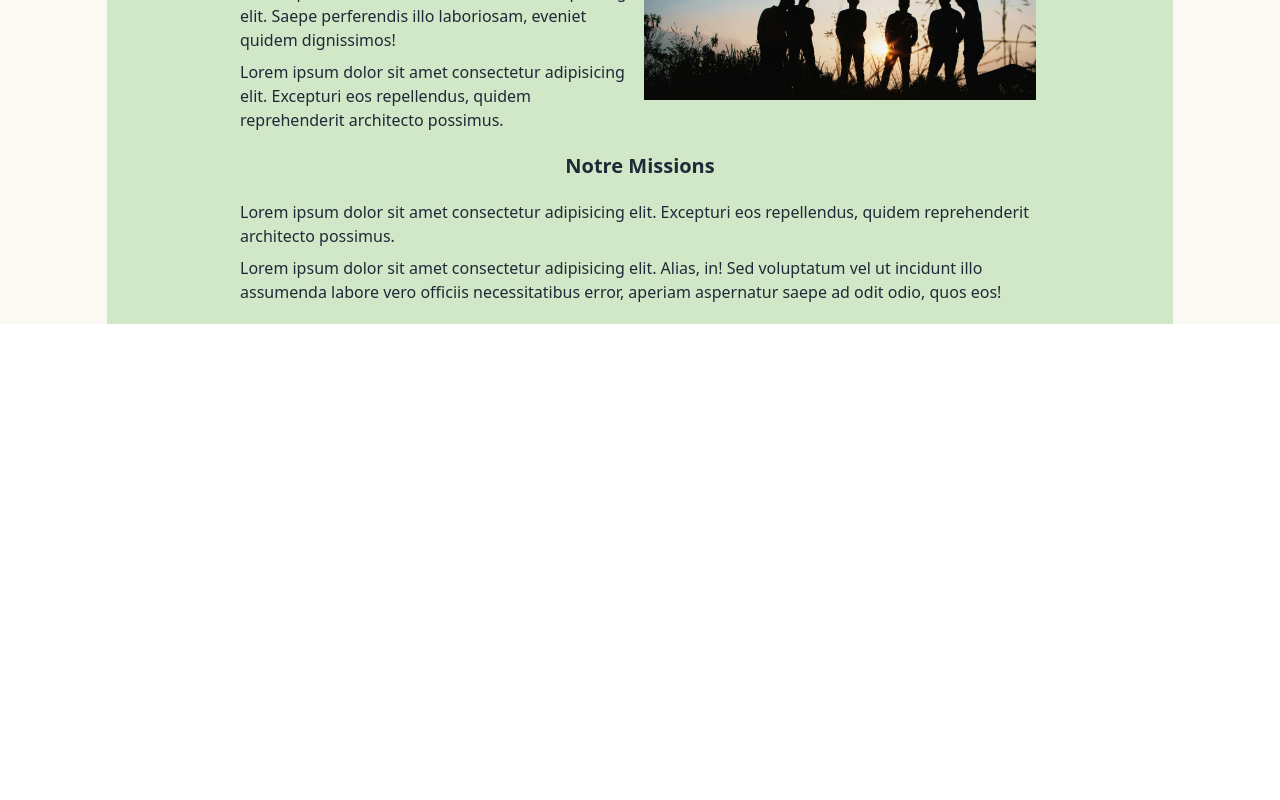
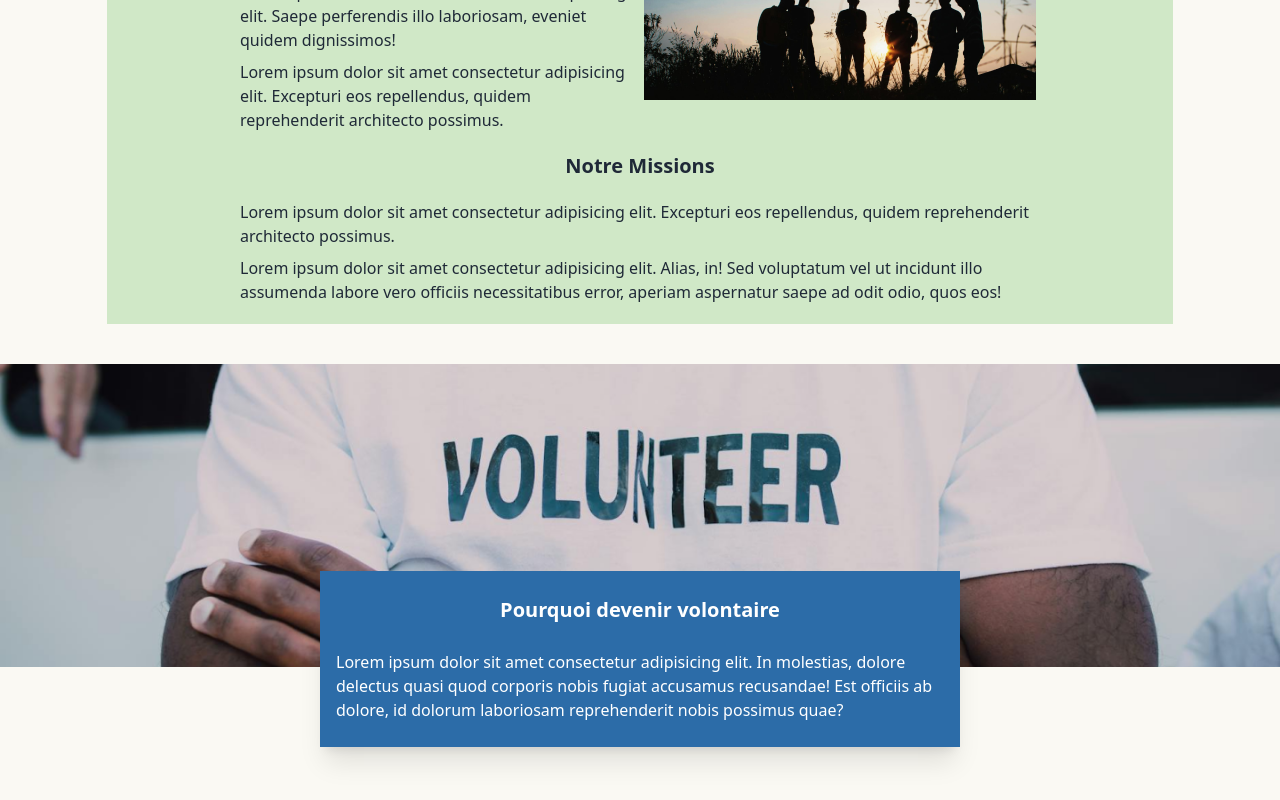
Before and after one commit to fromSoundToDev/iyf, a React (Vite) app in the folder frontend/: page / in a window 1280 px wide. Shown: the part 1498-2298 px from the top of the page. Before the commit the page ends 1822 px from the top, so only its background shows below. Built offline with nearby package versions, Linux system fonts and the light colour scheme.

Commit message:
finish volunteer section Ui

```diff
--- a/frontend/src/components/AboutSection.jsx
+++ b/frontend/src/components/AboutSection.jsx
@@ -3,7 +3,7 @@ import about_img from "../assets/images/Rectangle 25.png";
 
 export default function AboutSection() {
   return (
-    <div className=" flex flex-col justify-center items-center w-5/6 bg-[#acdaa188] py-5  space-y-5 mt-10 mx-auto">
+    <div className=" flex flex-col justify-center items-center w-5/6 bg-[#acdaa188] py-5 mb-10 space-y-5 mt-10 mx-auto">
       <h1 className="w-3/4 font-semibold text-lg sm:text-xl text-center ">
         Qui somme nous ?
       </h1>
--- /dev/null
+++ b/frontend/src/components/VolonteerSection.jsx
@@ -0,0 +1,19 @@
+import React from "react";
+import volonteer_img from "../assets/images/volunteer.png";
+
+export default function VolonteerSection() {
+  return (
+    <div className=" w-full   ">
+      <img src={volonteer_img} alt="" className="relative" />
+      <div className=" -translate-y-24 mx-auto text-white  w-1/2 h-44  bg-[#2c6ca8] p-4 shadow-xl grid place-items-center gap-2">
+        <h1 className="font-semibold text-xl  ">Pourquoi devenir volontaire</h1>
+        <p className="">
+          Lorem ipsum dolor sit amet consectetur adipisicing elit. In molestias,
+          dolore delectus quasi quod corporis nobis fugiat accusamus recusandae!
+          Est officiis ab dolore, id dolorum laboriosam reprehenderit nobis
+          possimus quae?
+        </p>
+      </div>
+    </div>
+  );
+}
--- a/frontend/src/pages/Home.jsx
+++ b/frontend/src/pages/Home.jsx
@@ -3,6 +3,7 @@ import Header from '../components/Header.jsx'
 import HomeCaption from '../components/HomeCaption.jsx'
 import GiftHomeSection from '../components/GiftHomeSection.jsx'
 import AboutSection from '../components/AboutSection.jsx'
+import VolonteerSection from '../components/VolonteerSection.jsx'
 
 export default function Home() {
   return (
@@ -11,6 +12,7 @@ export default function Home() {
         <HomeCaption />
         <GiftHomeSection/>
         <AboutSection/>
+        <VolonteerSection/>
 
     </div>
   )
```
Also changed, not shown: frontend/src/assets/images/Rectangle 23.png (added), frontend/src/assets/images/volunteer.png (added).
